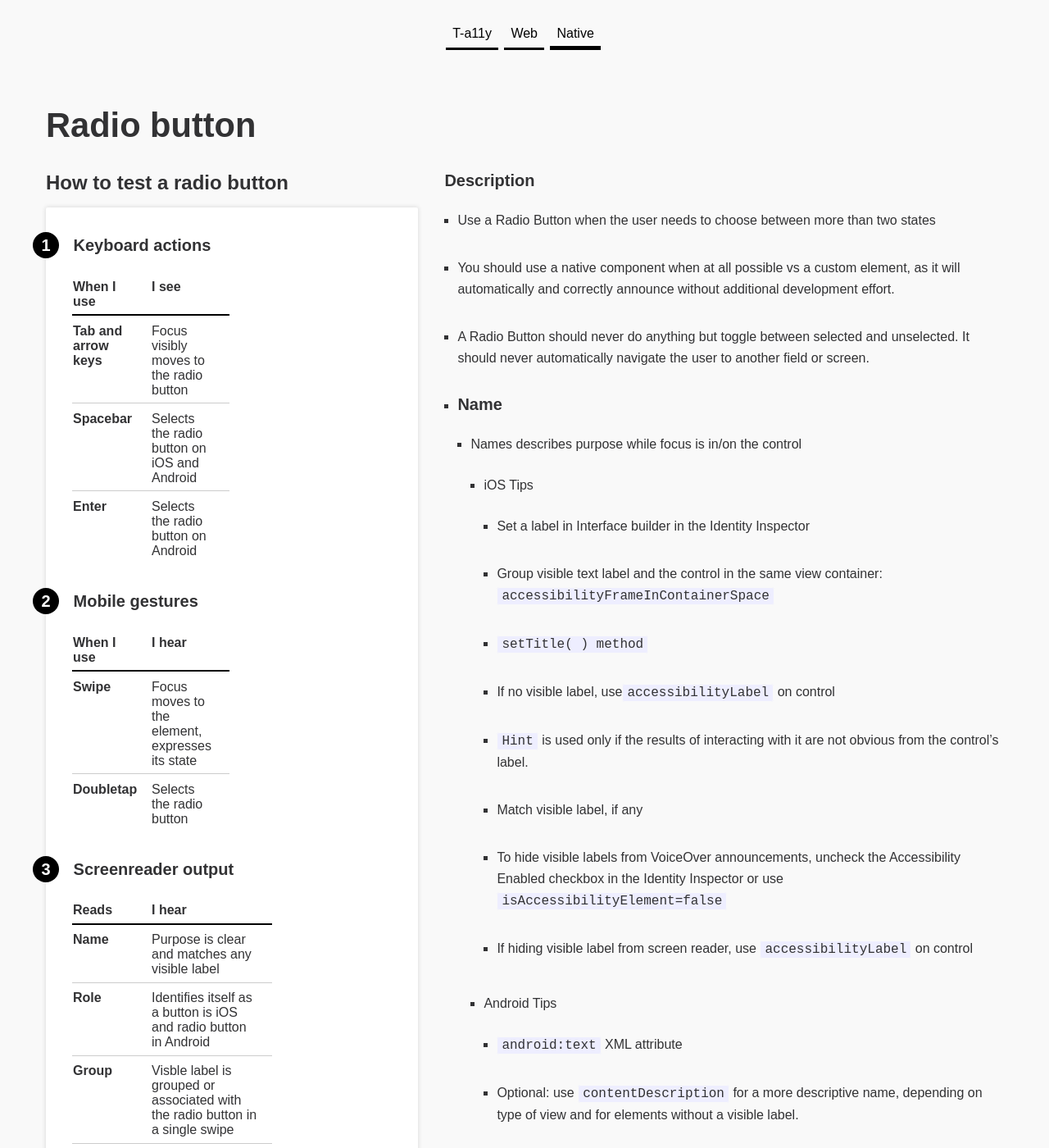
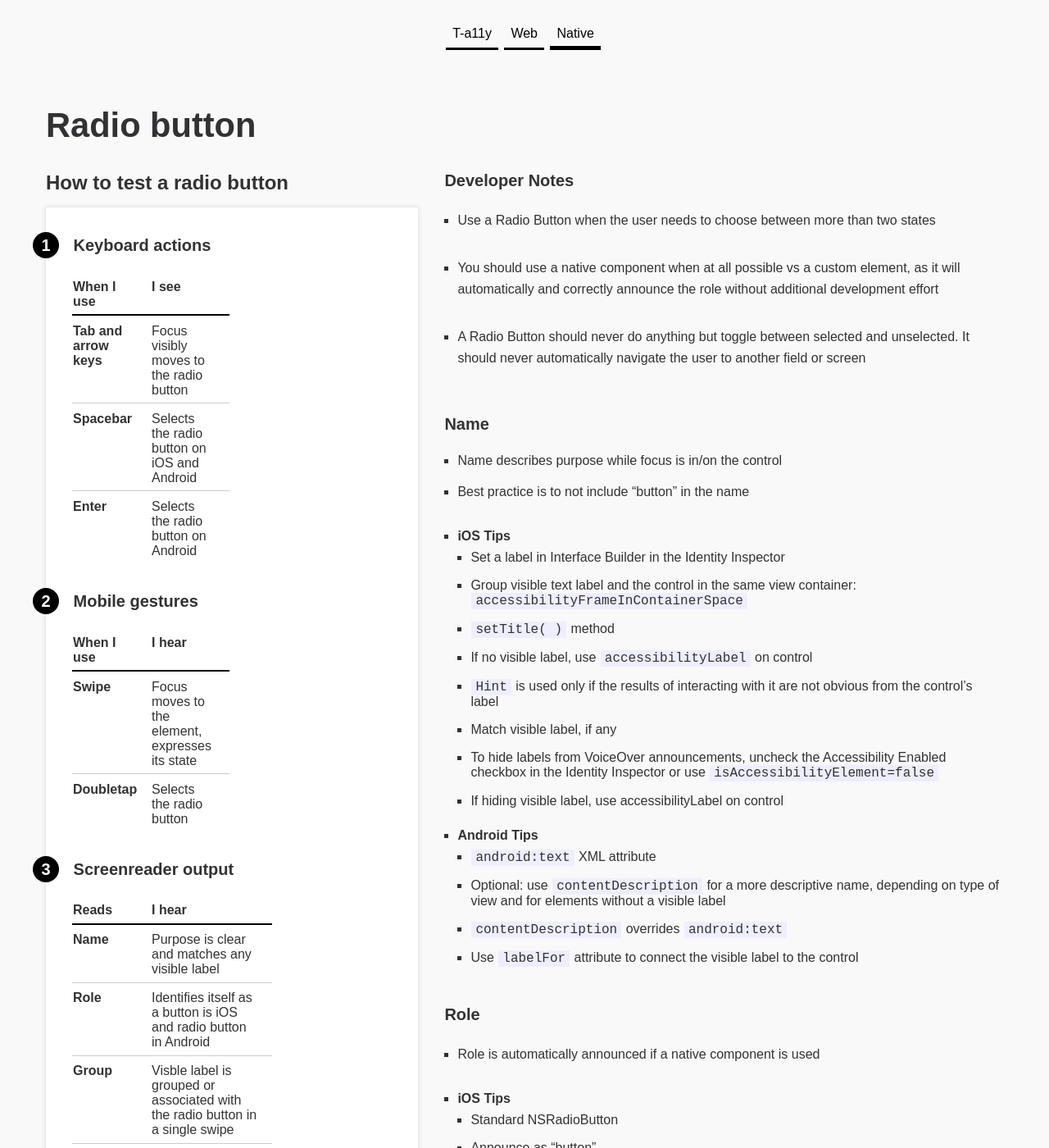
Before and after one commit to charlietriplett/OpenA11yEngineer, a Jekyll site: the page built from _checklist-native/radio.md, in a window 1280 px wide and 1400 px high. Shown: the whole window at 82% size. Built offline with Jekyll 4.4.1, drawn with Linux system fonts in a browser that asks for light colours; some of the changed text lies outside the part shown.

Commit message:
Update radio.md

```diff
--- a/_checklist-native/radio.md
+++ b/_checklist-native/radio.md
@@ -25,182 +25,115 @@
   group: |
       Visble label is grouped or associated with the radio button in a single swipe
   state: |
-      Expresses its state (disabled/dimmed, iOS: "double tap to select" when unselected. Android: checked/not checked)
+      Expresses its state (disabled/dimmed, iOS: selected.  Android: checked/not checked)
 ---
 
 
 
-### **Description**
+### **Developer Notes**
 
 -   Use a Radio Button when the user needs to choose between more than two states
 
--   You should use a native component when at all possible vs a custom element, as it will automatically and correctly announce without additional development effort.
+-   You should use a native component when at all possible vs a custom element, as it will automatically and correctly announce the role without additional development effort
 
--   A Radio Button should never do anything but toggle between selected and unselected. It should never automatically navigate the user to another field or screen.
+-   A Radio Button should never do anything but toggle between selected and unselected. It should never automatically navigate the user to another field or screen
 
--   ### **Name**
+### Name
 
-    -   Names describes purpose while focus is in/on the control
+- Name describes purpose while focus is in/on the control
+- Best practice is to not include "button" in the name
 
-        -   iOS Tips
+- **iOS Tips**
+	- Set a label in Interface Builder in the Identity Inspector
+	- Group visible text label and the control in the same view container: `accessibilityFrameInContainerSpace`
+	- `setTitle( )` method
+	- If no visible label, use `accessibilityLabel` on control
+	- `Hint` is used only if the results of interacting with it are not obvious from the control's label
+	- Match visible label, if any
+	- To hide labels from VoiceOver announcements, uncheck the Accessibility Enabled checkbox in the Identity Inspector or use `isAccessibilityElement=false`
+	- If hiding visible label, use accessibilityLabel on control
+- **Android Tips**
+	- `android:text` XML attribute
+	- Optional: use `contentDescription` for a more descriptive name, depending on type of view and for elements without a visible label
+	- `contentDescription` overrides `android:text`
+	- Use `labelFor` attribute to connect the visible label to the control
 
-            -   Set a label in Interface builder in the Identity Inspector
+### Role
 
-            -   Group visible text label and the control in the same view container: `accessibilityFrameInContainerSpace`
+- Role is automatically announced if a native component is used
 
-            -   `setTitle( ) method`
+- **iOS Tips**
+	- Standard NSRadioButton
+	- Announce as "button"
+- **Android Tips**
+	- Standard RadioButton with RadioGroup when applicable
+	- "double tap to activate" is expected announcement
 
-            -   If no visible label, use`accessibilityLabel` on control
+### Groupings
 
-            -   `Hint` is used only if the results of interacting with it are not obvious from the control's label.
+- Group visible label with radio button (if label is visible)
 
-            -   Match visible label, if any
+- **iOS Tips**
+	- `accessibilityFrame
+	- `accessibilityFrameInContainerSpace`
+	- GroupView
+	- Only the container class is an accessible element `isAccessibilityElement=true` and announces all elements in one announcement  This makes child elements no longer accessible by screen reader
+- **Android Tips**
+	- ViewGroup
+	- Set the container object's `android:screenReaderFocusable` attribute to true, and each inner object's `android:focusable` attribute to false. In doing so, accessibility services can present the inner elements' `contentDescription` or names, one after the other, in a single announcement
 
-            -   To hide visible labels from VoiceOver announcements, uncheck the Accessibility Enabled checkbox in the Identity Inspector or use `isAccessibilityElement=false`
+### State
 
-            -   If hiding visible label from screen reader, use `accessibilityLabel` on control
+- States can be selected, dimmed/disabled, checked/unchecked, expands/collapses, on/off
 
-        -   Android Tips
+- **iOS Tips**
+	- Active: `isEnabled property`
+	- Disabled: `UIAccessibilityTraitNotEnabled`
+	- disabled/dimmed
+	- on/off:  `isOn` or `setOn`
+	- Announcement: dimmed, selected
 
-            -   `android:text` XML attribute
+- **Android Tips**
+	- Active: `android:enabled=true`
+	- Disabled: `android:enabled=false`
+	- on/off: `isChecked`, `setChecked`
+	- Announcement: disabled, checked/not checked
 
-            -   Optional: use `contentDescription` for a more descriptive name, depending on type of view and for elements without a visible label.
+### Focus
 
-            -   `contentDescription` overrides `android:text`
+- Only manage focus when needed. Primarily, let the device manage default focus order
+- Consider how focus should be managed between child elements and their parent views or containers
 
-            -   Use `labelFor` attribute to connect the visible label to the control
+- **iOS Tips**
+	- `accessibilityElementIsFocused`
+	- `isAccessibilityElement` makes the element visible or not to the Accessibility API
+	- `accessibilityElementsHidden` indicates that the children elements of the target element are visible or not to the Accessibility API
+	- `accessibilityViewIsModal` contains the screen reader focus inside the Modal
+	- To move screen reader focus to newly revealed content: `UIAccessibilityLayoutChangedNotification`
+	- To NOT move focus, but dynamically announce new content: `UIAccessibilityAnnouncementNotification`
+- **Android Tips**
+	- `importantForAccessibility` makes the element visible to the Accessibility API
+	- `android:focusable`
+	- `android=clickable`
+	- Implement an `onClick( )` event handler for keyboard, not `onTouch( )`
+	- `nextFocusDown`
+	- `nextFocusUp`
+	- `nextFocusRight`
+	- `nextFocusLeft`
+	- `accessibilityTraversalBefore` (or after)
+	- To move screen reader focus to newly revealed content: `Type_View_Focused`
+	- To NOT move focus, but dynamically announce new content: `accessibilityLiveRegion`(set to polite or assertive)
+	- To hide controls: `Important_For_Accessibility_false`
 
+### Actions
 
--   ### **Role**
+- For external Bluetooth keyboard and screen reader
 
-    -   Role is automatically announced if a native switch is used.
-
-        -   iOS Tips
-
-            -   Use NSRadioButton
-
-            -   Announced as "button"
-
-        -   Android Tips
-
-            -   Use Standard RadioButton with RadioGroup when applicable
-
-            -   "double tap to activate" is expected announcement
-
-
--   ### **Grouping**
-
-    -   Group visible label with switch (if applicable)
-
-        -   iOS Tips
-
-            -   `accessibilityFrame`
-
-            -   `accessibilityFrameInContainerSpace`
-
-            -   GroupView
-
-            -   Only the container class is an accessible element, `isAccessibilityElement=true` and announces all elements in one announcement This makes child elements no longer accessible by screen reader.
-
-        -   Android Tips
-
-            -   ViewGroup
-
-            -   Set the container object's `android:screenReaderFocusable attribute=true`, and each inner object's `android:focusable attribute=false`. In doing so, accessibility services can present the inner elements' `contentDescriptions` or names, one after the other, in a single announcement.
-
-
--   ### **State**
-
-    -   States can be selected, dimmed/disabled, checked/unchecked, expands/collapses, on/off.
-
-        -   iOS Tips
-
-            -   Active: `isEnabled property`
-
-            -   Disabled: `UIAccessibilityTraitNotEnabled`
-
-            -   on/off: `isOn` or `setOn`
-
-            -   Announcement: "", dimmed
-
-            -   disabled/dimmed, selected.
-
-        -   Android Tips
-
-            -   Active: `android:enabled=true`
-
-            -   Disabled: `android:enabled=false`
-
-            -   on/off: `isChecked`, `setChecked`
-
-            -   Announcement: disabled, checked/not checked
-
-
--   ### **Focus**
-
-    -   Only manage focus when needed. Primarily, let the device manage default focus order
-
-    -   Consider how focus should be managed between child elements and their parent views or containers
-
-        -   iOS Tips
-
-            -   `accessibilityElementIsFocused`
-
-            -   `isAccessibilityElement=true`, makes the element visible to the Accessibility API
-
-            -   `accessibilityElementsHidden` indicates that the children elements of the target element are visible or not to the Accessibility API
-
-            -   `accessibilityViewIsModal` contains the screen reader focus inside the Modal
-
-            -   To move screen reader focus to newly revealed content: `UIAccessibilityLayoutChangedNotification`
-
-            -   To NOT move focus, but announce new content: `UIAccessibilityAnnouncementNotification`
-
-        -   Android Tips
-
-            -   `importantForAccessibility` makes the element visible to the Accessibility API
-
-            -   `android:focusable=true`
-
-            -   `android=clickable=true`
-
-            -   Implement an `onClick( )` event handler for keyboard, not `onTouch( )`
-
-            -   `nextFocusDown`
-
-            -   `nextFocusUp`
-
-            -   `nextFocusRight`
-
-            -   `nextFocusLeft`
-
-            -   `accessibilityTraversalBefore` (or after)
-
-            -   To move screen reader focus to newly revealed content: `Type_View_Focused`
-
-            -   To NOT move focus, but announce new content: `accessibilityLiveRegion`
-
-                -   Polite or Assertive settings
-
-            -   To hide controls: `Important_For_Accessibility_false`
-
-
--   ### **Actions**
-
-    -   For external keyboard and screen reader:
-
-        -   iOS Tips
-
-            -   Screen reader - to select: double tap
-
-            -   Keyboard - to focus: tab or arrow keys
-
-            -   Keyboard - to select: space bar
-
-        -   Android Tips
-
-            -   Screen reader - to select: double tap
-
-            -   Keyboard - to focus: tab or arrow keys
-
-            -   Keyboard - to select: space bar or enter key
+- **iOS Tips**
+	- Screen reader -to activate: double tap
+	- Keyboard - to focus: tab or arrow keys
+	- Keyboard - to activate: space bar
+- **Android Tips**
+	- Screen reader -to activate: double tap
+	- Keyboard - to focus: tab or arrow keys
+	- Keyboard - to activate: space bar or enter key
```
Also changed, not shown: other parts of _checklist-native/radio.md (+1 -1 lines).
